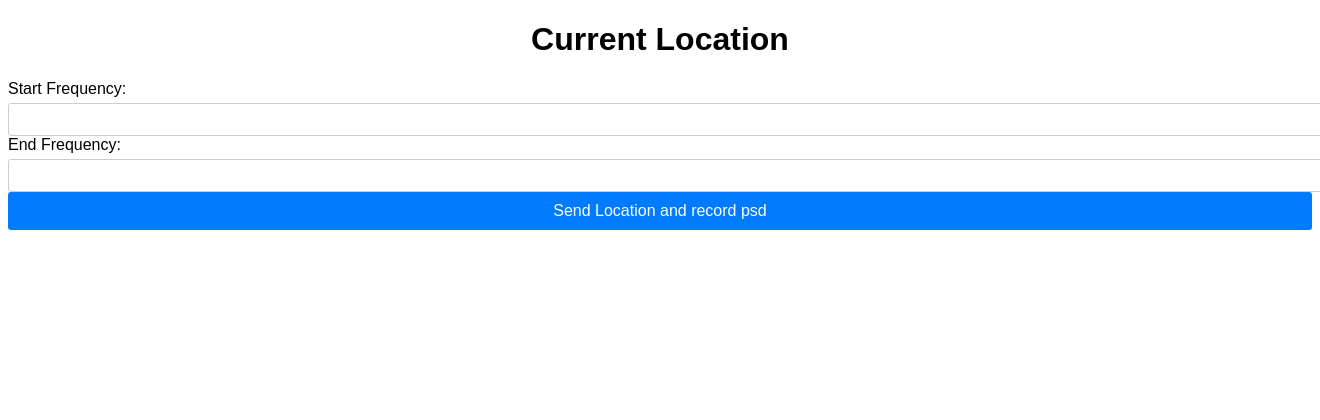
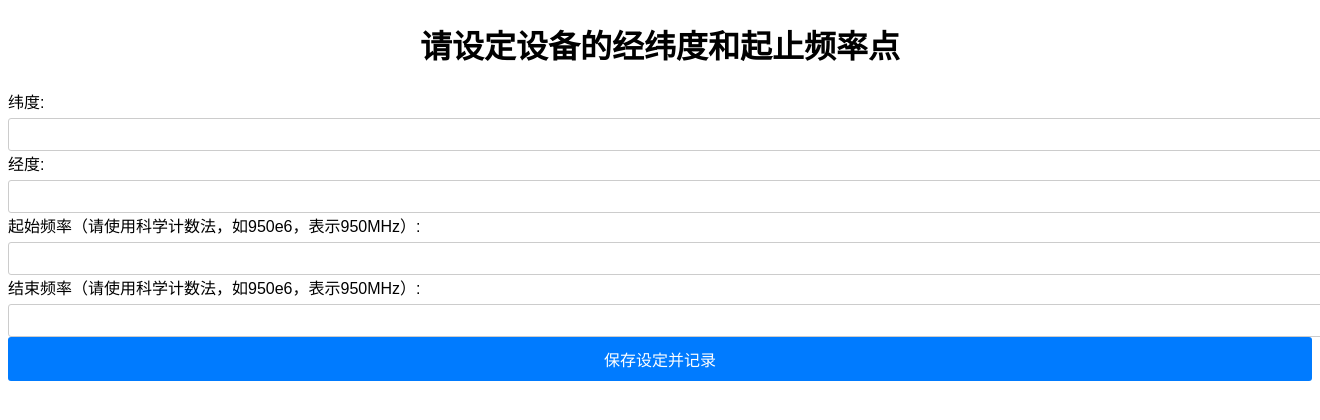
Before and after one commit to Mindstorm233/location-spectrum, a Flask app: page / in a window 1320 px wide; the page is wider, and only the part inside the window is pictured. Shown: the top 420 px of that part. Run offline with Flask 3, Linux system fonts and the light colour scheme.

Commit message:
鉴于部分设备精度不够，修改经纬度为可修改，完善了代码

```diff
--- a/app.py
+++ b/app.py
@@ -58,7 +58,7 @@ def receive_location():
     start_frequency = float(data['start'])
     end_frequency = float(data['end'])
     try:
-        for i in range(1, 31):
+        for i in range(1, 11):
             receive_and_plot_power_spectrum(start_frequency, end_frequency, data['latitude'], data['longitude'])
     except ValueError as e:
         return 'Input invalid. ' + str(e)
--- a/static/js/script.js
+++ b/static/js/script.js
@@ -6,8 +6,11 @@ function getLocation() {
         navigator.geolocation.getCurrentPosition(function (position) {
             latitude = position.coords.latitude;
             longitude = position.coords.longitude;
-            document.getElementById("latitude").textContent = "Latitude: " + latitude;
-            document.getElementById("longitude").textContent = "Longitude: " + longitude;
+            document.getElementById("latitude").textContent = "基于此设备的纬度: " + latitude;
+            document.getElementById("longitude").textContent = "基于此设备的经度: " + longitude;
+            // 自动填充表单中的经纬度输入框
+            document.getElementById("latitudeInput").value = latitude;
+            document.getElementById("longitudeInput").value = longitude;
         }, function (error) {
             document.getElementById("locationInfo").textContent = "Error: " + error.message;
         });
@@ -17,11 +20,20 @@ function getLocation() {
 }
 
 function sendLocation() {
-    if (latitude === 0 && longitude === 0) {
+    // 从输入框读取经纬度，而非全局变量
+    const latitude = document.getElementById("latitudeInput").value;
+    const longitude = document.getElementById("longitudeInput").value;
+
+    if (!latitude || !longitude) {
         alert("Location not available or not yet retrieved. Please make sure location is enabled and try again.");
         return;
     }
-    const data = { latitude: latitude, longitude: longitude, start: document.getElementById("startFrequency").value, end: document.getElementById("endFrequency").value };
+    const data = {
+        latitude: latitude,
+        longitude: longitude,
+        start: document.getElementById("startFrequency").value,
+        end: document.getElementById("endFrequency").value
+    };
     fetch('http://127.0.0.1:5000/location', {
         method: 'POST',
         headers: {
--- a/templates/location.html
+++ b/templates/location.html
@@ -3,26 +3,33 @@
 
 <head>
     <meta charset="UTF-8">
-    <title>Operation Menu</title>
+    <title>经纬度坐标频谱记录系统</title>
     <link rel="stylesheet" type="text/css" href="{{ url_for('static', filename='css/style.css') }}">
     <script src="{{ url_for('static', filename='js/script.js') }}"></script>
 </head>
 
 <body onload="getLocation()">
-    <h1>Current Location</h1>
+    <h1>请设定设备的经纬度和起止频率点</h1>
     <p id="latitude"></p>
     <p id="longitude"></p>
     <p id="locationInfo"></p>
 
     <form id="dataForm">
-        <label for="startFrequency">Start Frequency:</label>
+        <label for="latitudeInput">纬度:</label>
+        <input type="text" id="latitudeInput" name="latitude">
+        <br>
+        <label for="longitudeInput">经度:</label>
+        <input type="text" id="longitudeInput" name="longitude">
+        <br>
+
+        <label for="startFrequency">起始频率（请使用科学计数法，如950e6，表示950MHz）:</label>
         <input type="text" id="startFrequency" name="startFrequency">
         <br>
-        <label for="endFrequency">End Frequency:</label>
+        <label for="endFrequency">结束频率（请使用科学计数法，如950e6，表示950MHz）:</label>
         <input type="text" id="endFrequency" name="endFrequency">
     </form>
 
-    <button onclick="sendLocation()">Send Location and record psd</button>
+    <button onclick="sendLocation()">保存设定并记录</button>
 </body>
 
 </html>
```
Also changed, not shown: 2 other files.
